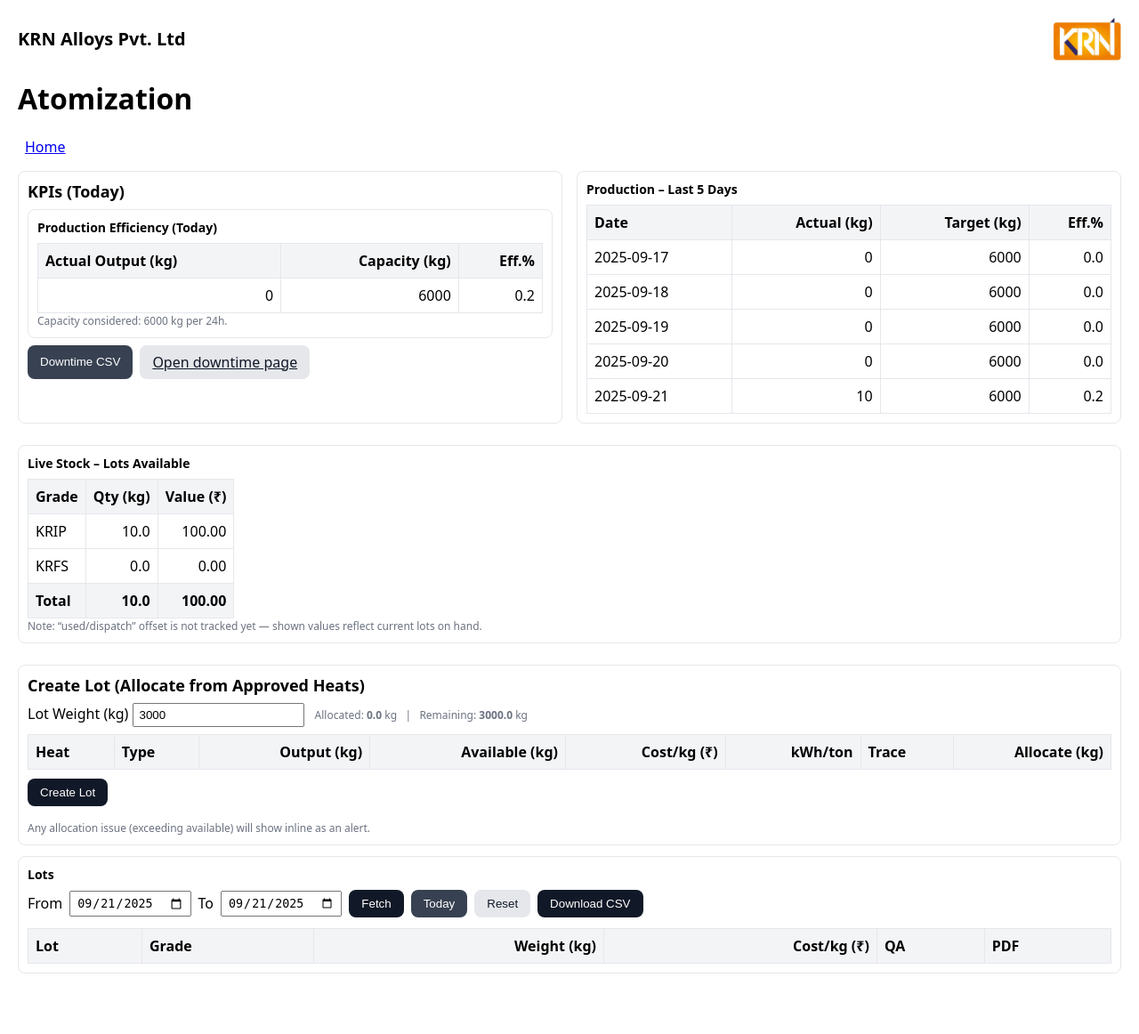
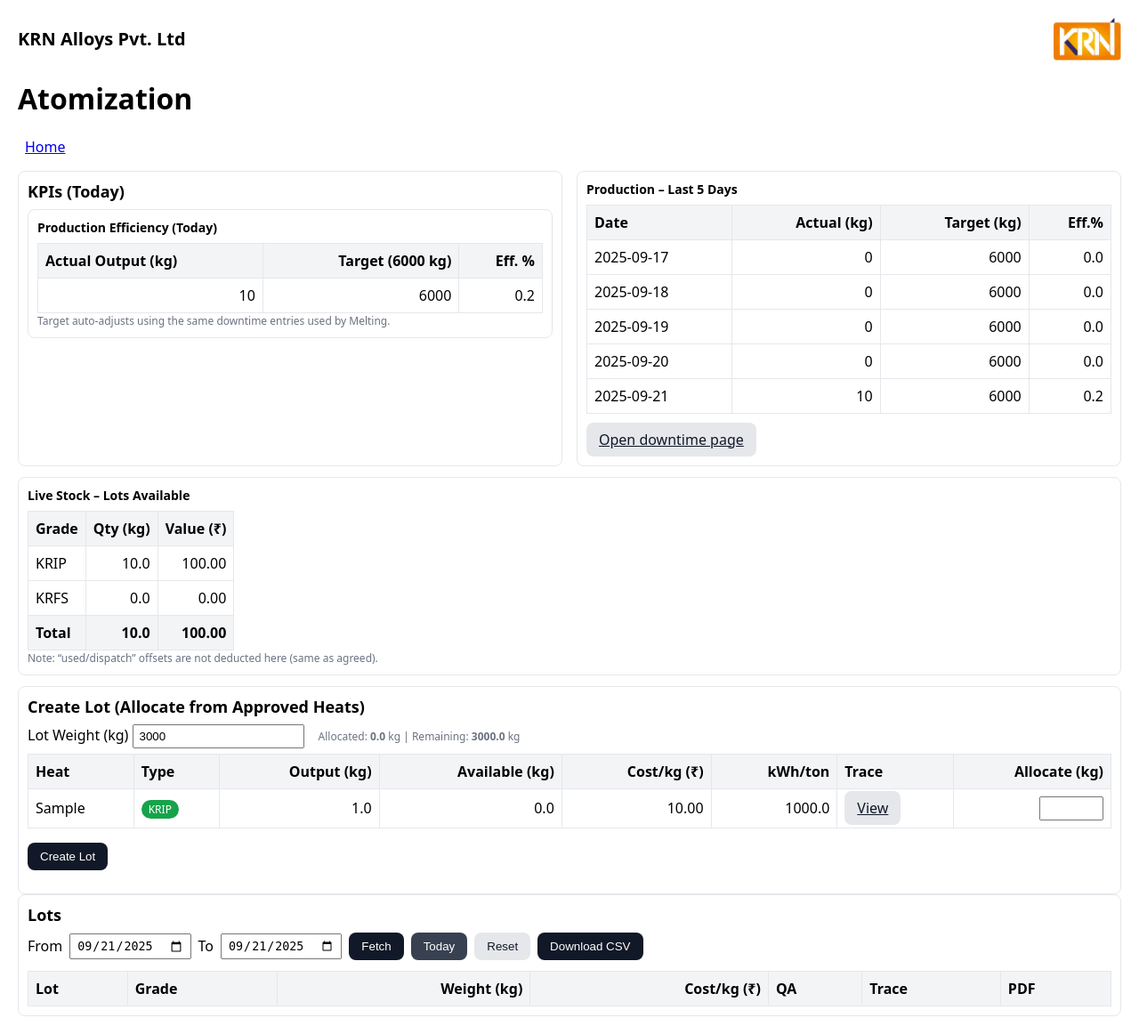
Before and after one commit to rakeshchandekar-design/krn-mrp-plant1, a FastAPI app: page /atomization in a window 1280 px wide. Shown: the whole page at 89% size. Before the commit the page ends 1094 px from the top, so only its background shows below. Run offline with FastAPI, Linux system fonts and the light colour scheme; tables that the repository leaves empty hold one stand-in row (values such as "Sample post"); lists and menus that the app fills with data are empty; some libraries are stand-ins or nearby versions.

Commit message:
Update atomization.html

```diff
--- a/templates/atomization.html
+++ b/templates/atomization.html
@@ -12,10 +12,11 @@
     .grid{display:grid;grid-template-columns:1fr 1fr;gap:16px;margin-bottom:12px}
     .grid-1{display:grid;grid-template-columns:1fr;gap:16px;margin-bottom:12px}
 
-    .card{border:1px solid #e5e7eb;border-radius:8px;padding:10px;margin-bottom:12px}
+    .card{border:1px solid #e5e7eb;border-radius:8px;padding:10px}
+    .card h3{margin:0 0 8px 0;font-size:14px}
     .card h2{margin:0 0 8px 0;font-size:18px}
-    .card h3{margin:0 0 8px 0;font-size:14px}
 
+    .muted{color:#6b7280;font-size:12px}
     .toolbar{display:flex;align-items:center;gap:8px;margin:6px 0 12px;flex-wrap:wrap}
     input,select{padding:4px 6px}
     .btn{padding:8px 14px;border-radius:8px;background:#111827;color:#fff;border:none;cursor:pointer}
@@ -31,63 +32,65 @@
     .badge{display:inline-block;padding:2px 8px;border-radius:12px;font-size:12px;color:#fff}
     .badge-success{background:#16a34a}
     .badge-info{background:#0ea5e9}
-    .muted{color:#6b7280;font-size:12px}
+
+    .alloc-hdr{display:flex;align-items:center;gap:16px;flex-wrap:wrap;margin:6px 0}
   </style>
+
   <script>
-    // ---- navigation / filters (mirror Melting UX) ----
-    function fetchRange(){
-      const s=document.getElementById('start').value;
-      const e=document.getElementById('end').value;
-      location.href = `/atomization?start=${s}&end=${e}`;
+    // --- toolbar helpers (Lots list) ---
+    function fetchLotsRange(){
+      const s=document.getElementById('lots_start').value;
+      const e=document.getElementById('lots_end').value;
+      const u=new URL('/atomization', window.location.origin);
+      u.searchParams.set('start', s); u.searchParams.set('end', e);
+      window.location.href=u.toString();
     }
-    function onlyToday(){
+    function lotsToday(){
       const t=document.getElementById('todayIso').value;
-      document.getElementById('start').value=t;
-      document.getElementById('end').value=t;
-      fetchRange();
+      document.getElementById('lots_start').value=t;
+      document.getElementById('lots_end').value=t;
+      fetchLotsRange();
     }
-    // Reset = show all APPROVED heats with non-zero available
-    function resetRange(){
-      location.href = '/atomization?all=1';
+    function lotsReset(){
+      const t=document.getElementById('todayIso').value;
+      document.getElementById('lots_start').value=t;
+      document.getElementById('lots_end').value=t;
+      fetchLotsRange();
+    }
+    function exportLotsCSV(){
+      const s=document.getElementById('lots_start').value;
+      const e=document.getElementById('lots_end').value;
+      const u=new URL('/atomization/export', window.location.origin);
+      u.searchParams.set('start', s); u.searchParams.set('end', e);
+      window.location.href=u.toString();
     }
 
-    // ---- CSVs ----
-    function exportLotsCSV(){
-      const s=document.getElementById('start').value;
-      const e=document.getElementById('end').value;
-      const u=new URL('/atomization/export', window.location.origin);
-      if(s) u.searchParams.set('start', s);
-      if(e) u.searchParams.set('end', e);
-      window.location.href=u.toString();
+    // --- allocation live total ---
+    function updateAlloc(){
+      const weightInput=document.getElementById('lot_weight');
+      const maxW=parseFloat(weightInput.value||'0');
+      let total=0.0;
+      document.querySelectorAll('.alloc-input').forEach(inp=>{
+        const v=parseFloat(inp.value||'0'); if(!isNaN(v)) total+=v;
+      });
+      document.getElementById('allocTotal').textContent=total.toFixed(1);
+      document.getElementById('remTotal').textContent=(Math.max(0, maxW-total)).toFixed(1);
     }
-    function exportDowntimeCSV(){
-      window.location.href='/atomization/downtime/export';
+    function clampAlloc(el, maxVal){
+      let v=parseFloat(el.value||'0');
+      if(isNaN(v) || v<0){ v=0; }
+      if(v>maxVal){ v=maxVal; }
+      el.value=v;
+      updateAlloc();
     }
-
-    // ---- live allocation UI ----
-    function recalcTotals(){
-      const weight = parseFloat(document.getElementById('lot_weight').value || '0');
-      let sum = 0;
-      document.querySelectorAll('input[name^="alloc_"]').forEach(inp=>{
-        const v = parseFloat(inp.value || '0');
-        if(!isNaN(v)) sum += v;
-      });
-      const rem = weight - sum;
-      document.getElementById('alloc_total').textContent = (sum||0).toFixed(1);
-      document.getElementById('alloc_remaining').textContent = (rem||0).toFixed(1);
-    }
-    document.addEventListener('DOMContentLoaded',()=>{
-      const lw=document.getElementById('lot_weight');
-      if(lw) lw.addEventListener('input', recalcTotals);
-      document.querySelectorAll('input[name^="alloc_"]').forEach(inp=>{
-        inp.addEventListener('input', recalcTotals);
-      });
-      recalcTotals();
+    document.addEventListener('DOMContentLoaded', ()=>{
+      updateAlloc();
+      const w=document.getElementById('lot_weight');
+      if(w){ w.addEventListener('input', updateAlloc); }
     });
   </script>
 </head>
 <body>
-  <!-- Brand -->
   <div class="brand">
     <div class="name">KRN Alloys Pvt. Ltd</div>
     <img src="/static/KRN_Logo.png" alt="KRN">
@@ -96,30 +99,25 @@
   <h1>Atomization</h1>
   <p><a class="btn-link" href="/">Home</a></p>
 
-  <!-- KPIs & 5-day (left/right) -->
+  <!-- KPIs left, Last-5 right -->
   <div class="grid">
     <div class="card">
       <h2>KPIs (Today)</h2>
-
-      <div class="card" style="margin-bottom:8px">
+      <div class="card">
         <h3>Production Efficiency (Today)</h3>
         <table>
-          <thead><tr><th>Actual Output (kg)</th><th class="right">Capacity (kg)</th><th class="right">Eff.%</th></tr></thead>
+          <thead><tr><th>Actual Output (kg)</th><th class="right">Target ({{ '%.0f' % (atom_capacity or 6000) }} kg)</th><th class="right">Eff. %</th></tr></thead>
           <tbody>
+            {% set actual_today = 0.0 %}
+            <!-- We don’t recompute here; we trust server value -->
             <tr>
-              <td class="right">{{ '%.0f' % (atom_today_out or 0) }}</td>
-              <td class="right">6000</td>
+              <td class="right">{{ '%.0f' % ((atom_eff_today or 0) * (atom_capacity or 6000) / 100.0) }}</td>
+              <td class="right">{{ '%.0f' % (atom_capacity or 6000) }}</td>
               <td class="right">{{ '%.1f' % (atom_eff_today or 0) }}</td>
             </tr>
           </tbody>
         </table>
-        <div class="muted">Capacity considered: 6000 kg per 24h.</div>
-      </div>
-
-      <!-- Atomization downtime buttons under KPI -->
-      <div style="display:flex;gap:8px;flex-wrap:wrap;">
-        <button class="btn secondary" onclick="exportDowntimeCSV()">Downtime CSV</button>
-        <a class="btn ghost" href="/atomization/downtime">Open downtime page</a>
+        <div class="muted">Target auto-adjusts using the same downtime entries used by Melting.</div>
       </div>
     </div>
 
@@ -128,51 +126,64 @@
       <table>
         <thead><tr><th>Date</th><th class="right">Actual (kg)</th><th class="right">Target (kg)</th><th class="right">Eff.%</th></tr></thead>
         <tbody>
-          {% for d in atom_last5 %}
+          {% for d in atom_last5 or [] %}
           <tr>
             <td>{{ d.date }}</td>
             <td class="right">{{ '%.0f' % (d.actual or 0) }}</td>
             <td class="right">{{ '%.0f' % (d.target or 0) }}</td>
-            <td class="right">{{ '%.1f' % ( (100.0 * (d.actual or 0) / (d.target or 1)) ) }}</td>
+            <td class="right">{{ '%.1f' % ( 100.0 * (d.actual or 0) / ((d.target or 1)) ) }}</td>
           </tr>
           {% endfor %}
         </tbody>
       </table>
+
+      <!-- Downtime buttons (same as Melting) -->
+      <div style="display:flex;gap:8px;flex-wrap:wrap;margin-top:10px">
+        <a class="btn ghost" href="/melting/downtime">Open downtime page</a>
+      </div>
     </div>
   </div>
 
-  <!-- Live Stock – Lots -->
+  <!-- Live Stock – Lots Available -->
   <div class="grid-1">
     <div class="card">
       <h3>Live Stock – Lots Available</h3>
       <table style="width:auto">
         <thead><tr><th>Grade</th><th class="right">Qty (kg)</th><th class="right">Value (₹)</th></tr></thead>
         <tbody>
-          <tr><td>KRIP</td><td class="right">{{ '%.1f' % (lots_stock.krip_qty or 0) }}</td><td class="right">{{ '%.2f' % (lots_stock.krip_val or 0) }}</td></tr>
-          <tr><td>KRFS</td><td class="right">{{ '%.1f' % (lots_stock.krfs_qty or 0) }}</td><td class="right">{{ '%.2f' % (lots_stock.krfs_val or 0) }}</td></tr>
+          <tr>
+            <td>KRIP</td>
+            <td class="right">{{ '%.1f' % ((lots_stock.krip_qty or 0)) }}</td>
+            <td class="right">{{ '%.2f' % ((lots_stock.krip_val or 0)) }}</td>
+          </tr>
+          <tr>
+            <td>KRFS</td>
+            <td class="right">{{ '%.1f' % ((lots_stock.krfs_qty or 0)) }}</td>
+            <td class="right">{{ '%.2f' % ((lots_stock.krfs_val or 0)) }}</td>
+          </tr>
         </tbody>
         <tfoot>
           <tr>
             <th>Total</th>
-            <th class="right">{{ '%.1f' % ((lots_stock.krip_qty or 0)+(lots_stock.krfs_qty or 0)) }}</th>
-            <th class="right">{{ '%.2f' % ((lots_stock.krip_val or 0)+(lots_stock.krfs_val or 0)) }}</th>
+            <th class="right">{{ '%.1f' % (((lots_stock.krip_qty or 0)+(lots_stock.krfs_qty or 0))) }}</th>
+            <th class="right">{{ '%.2f' % (((lots_stock.krip_val or 0)+(lots_stock.krfs_val or 0))) }}</th>
           </tr>
         </tfoot>
       </table>
-      <div class="muted">Note: “used/dispatch” offset is not tracked yet — shown values reflect current lots on hand.</div>
+      <div class="muted">Note: “used/dispatch” offsets are not deducted here (same as agreed).</div>
     </div>
   </div>
 
-  <!-- Allocation from Heats -->
+  <!-- Create Lot (existing behavior, untouched) -->
   <div class="card">
-    <h2>Create Lot (Allocate from Approved Heats)</h2>
+    <h2 style="margin:0 0 8px 0;">Create Lot (Allocate from Approved Heats)</h2>
     <form method="post" action="/atomization/new">
-      <div style="display:flex;gap:12px;align-items:center;flex-wrap:wrap;margin-bottom:8px">
+      <div class="alloc-hdr">
         <div>
           <label>Lot Weight (kg)</label>
-          <input id="lot_weight" type="number" step="0.1" min="0.1" name="lot_weight" value="3000">
+          <input id="lot_weight" name="lot_weight" type="number" step="0.1" min="1" value="3000">
         </div>
-        <div class="muted">Allocated: <strong id="alloc_total">0.0</strong> kg &nbsp; | &nbsp; Remaining: <strong id="alloc_remaining">0.0</strong> kg</div>
+        <div class="muted">Allocated: <strong id="allocTotal">0.0</strong> kg  |  Remaining: <strong id="remTotal">3000.0</strong> kg</div>
       </div>
 
       <table>
@@ -185,63 +196,81 @@
             <th class="right">Cost/kg (₹)</th>
             <th class="right">kWh/ton</th>
             <th>Trace</th>
-            <th class="right" style="width:160px">Allocate (kg)</th>
+            <th class="right">Allocate (kg)</th>
           </tr>
         </thead>
         <tbody>
-          {% for h in visible_heats %}
+          {% for h in heats %}
             {% set g = heat_grades.get(h.id) %}
+            {% set avail = (available_map.get(h.id) or 0.0) %}
             {% set kwhpt = ( (h.power_kwh or 0) > 0 and (h.actual_output or 0) > 0 ) and ( (h.power_kwh / h.actual_output) * 1000 ) or 0 %}
             <tr>
               <td>{{ h.heat_no }}</td>
               <td>{% if g == 'KRFS' %}<span class="badge badge-info">KRFS (FeSi)</span>{% else %}<span class="badge badge-success">KRIP</span>{% endif %}</td>
               <td class="right">{{ '%.1f' % (h.actual_output or 0) }}</td>
-            <td class="right">{{ '%.1f' % (available_map.get(h.id) or 0) }}</td>
+              <td class="right">{{ '%.1f' % avail }}</td>
               <td class="right">{{ '%.2f' % (h.unit_cost or 0) }}</td>
               <td class="right">{{ '%.1f' % kwhpt }}</td>
               <td><a class="btn ghost" href="/traceability/heat/{{ h.id }}">View</a></td>
-            <td class="right">
-              <input type="number" step="0.1" min="0" name="alloc_{{ h.id }}" placeholder="0.0" style="width:140px">
+              <td class="right" style="width:160px">
+                <input class="alloc-input" type="number" step="0.1" min="0" max="{{ '%.1f' % avail }}"
+                       name="alloc_{{ h.id }}" value="" oninput="clampAlloc(this, {{ '%.5f' % avail }})">
               </td>
             </tr>
           {% endfor %}
         </tbody>
       </table>
 
-      <p style="margin-top:10px"><button class="btn" type="submit">Create Lot</button></p>
+      <p><button class="btn" type="submit">Create Lot</button></p>
     </form>
-    <div class="muted">Any allocation issue (exceeding available) will show inline as an alert.</div>
   </div>
 
-  <!-- Lots section with toolbar just above it -->
+  <!-- Lots list with date range toolbar -->
   <div class="card">
-    <h3>Lots</h3>
-
-    <!-- toolbar above lots table -->
+    <h2>Lots</h2>
     <div class="toolbar">
       <span>From</span>
-      <input id="start" type="date" value="{{ start or today_iso }}">
+      <input id="lots_start" type="date" value="{{ start or today_iso }}">
       <span>To</span>
-      <input id="end" type="date" value="{{ end or today_iso }}">
-      <button class="btn" onclick="fetchRange()">Fetch</button>
-      <button class="btn secondary" onclick="onlyToday()">Today</button>
-      <button class="btn ghost" onclick="resetRange()">Reset</button>
+      <input id="lots_end" type="date" value="{{ end or today_iso }}">
+      <button class="btn" onclick="fetchLotsRange()">Fetch</button>
+      <button class="btn secondary" onclick="lotsToday()">Today</button>
+      <button class="btn ghost" onclick="lotsReset()">Reset</button>
       <button class="btn" onclick="exportLotsCSV()">Download CSV</button>
       <input type="hidden" id="todayIso" value="{{ today_iso }}">
     </div>
 
     <table>
-      <thead><tr><th>Lot</th><th>Grade</th><th class="right">Weight (kg)</th><th class="right">Cost/kg (₹)</th><th>QA</th><th>PDF</th></tr></thead>
+      <thead>
+        <tr>
+          <th>Lot</th>
+          <th>Grade</th>
+          <th class="right">Weight (kg)</th>
+          <th class="right">Cost/kg (₹)</th>
+          <th>QA</th>
+          <th>Trace</th>
+          <th>PDF</th>
+        </tr>
+      </thead>
       <tbody>
-        {% for lot in visible_lots %}
+        {% for lot in lots %}
+          {# Filter by start/end in template (YYYY-MM-DD lexicographic works) #}
+          {% set parts = (lot.lot_no or '').split('-') %}
+          {% if parts|length >= 3 %}
+            {% set ymd = parts[1] %}
+            {% set d = ymd[0:4] ~ '-' ~ ymd[4:6] ~ '-' ~ ymd[6:8] %}
+            {% if d >= (start or today_iso) and d <= (end or today_iso) %}
               <tr>
                 <td>{{ lot.lot_no }}</td>
-          <td>{{ lot.grade }}</td>
+                <td>{% if (lot.grade or 'KRIP') == 'KRFS' %}<span class="badge badge-info">KRFS</span>{% else %}<span class="badge badge-success">KRIP</span>{% endif %}</td>
                 <td class="right">{{ '%.1f' % (lot.weight or 0) }}</td>
                 <td class="right">{{ '%.2f' % (lot.unit_cost or 0) }}</td>
-          <td>{{ lot.qa_status }}</td>
-          <td><a class="btn ghost" href="/pdf/lot/{{ lot.id }}" target="_blank">Trace PDF</a></td>
+                <td>{{ lot.qa_status or '' }}</td>
+                <td><a class="btn ghost" href="/traceability/lot/{{ lot.id }}">Trace</a></td>
+                <td><a class="btn" href="/pdf/lot/{{ lot.id }}">PDF</a></td>
               </tr>
+            {% endif %}
+          {% endif %}
         {% endfor %}
       </tbody>
     </table>
```
Lines whose indentation alone changed are shown as unchanged.
